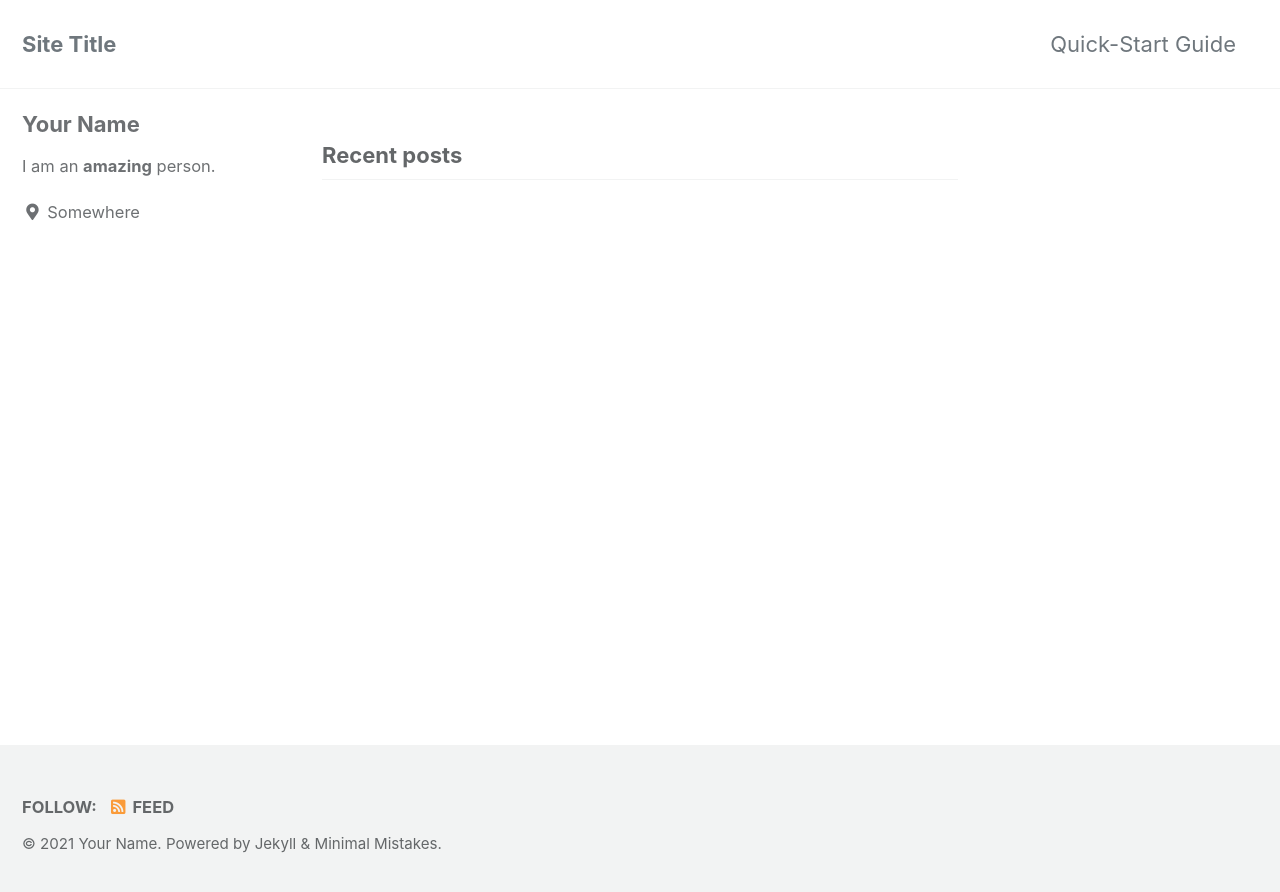
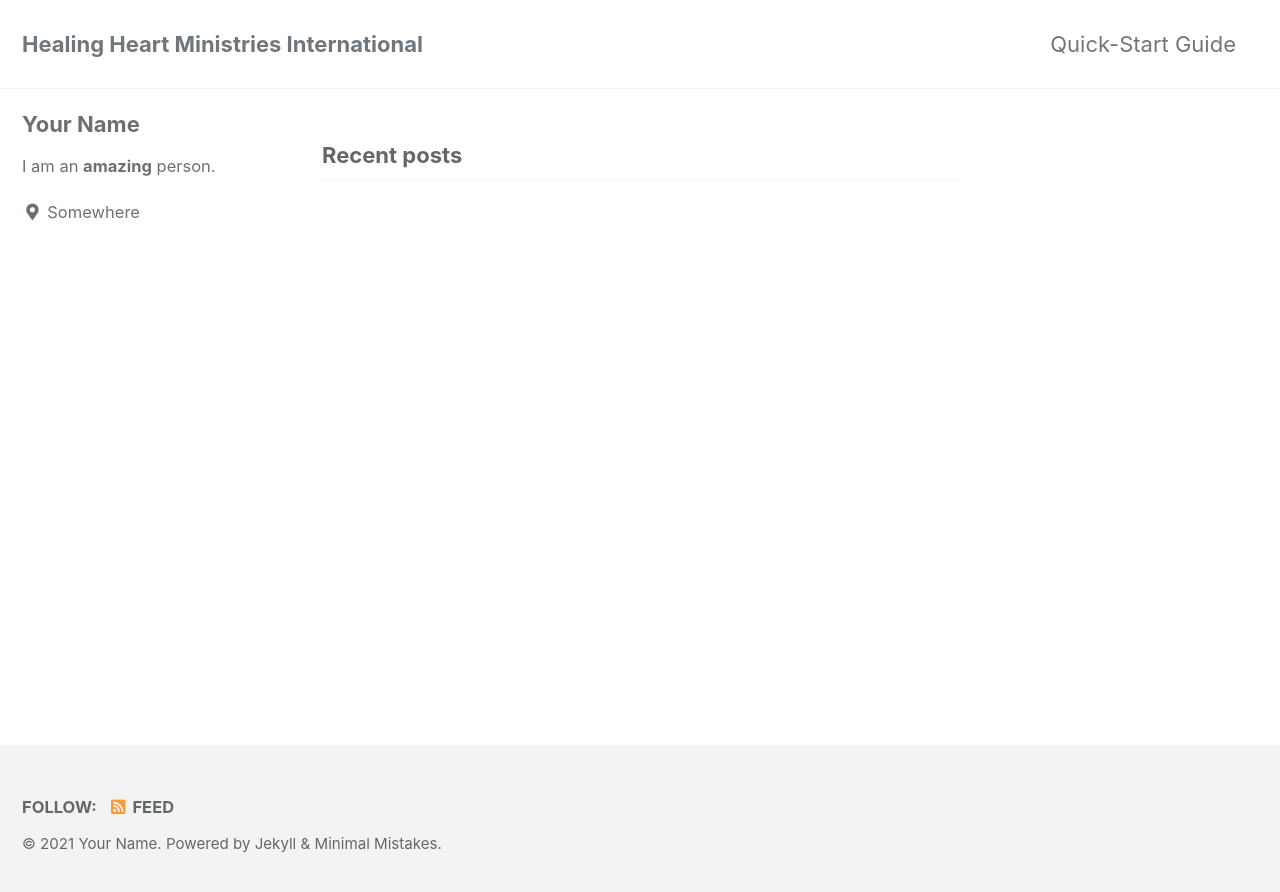
Before and after one commit to HHMIntl/HHMIntl.github.io, a Jekyll site: the page built from index.html, in a window 1280 px wide. Shown: the top 892 px of the page. Built offline with Jekyll 4.4.1, drawn with Linux system fonts in a browser that asks for light colours; cached includes are drawn as plain includes; the list of posts is cut into pages by our own code.

Commit message:
Updated a few config.yml settings

```diff
--- a/_config.yml
+++ b/_config.yml
@@ -16,11 +16,11 @@ minimal_mistakes_skin    : "default" # "air", "aqua", "contrast", "dark", "dirt"
 
 # Site Settings
 locale                   : "en-US"
-title                    : "Site Title"
+title                    : "Healing Heart Ministries International"
 title_separator          : "-"
 subtitle                 : # site tagline that appears below site title in masthead
 name                     : "Your Name"
-description              : "An amazing website."
+description              : "The home site of HHMI."
 url                      : # the base hostname & protocol for your site e.g. "https://mmistakes.github.io"
 baseurl                  : # the subpath of your site, e.g. "/blog"
 repository               : # GitHub username/repo-name e.g. "mmistakes/minimal-mistakes"
```
